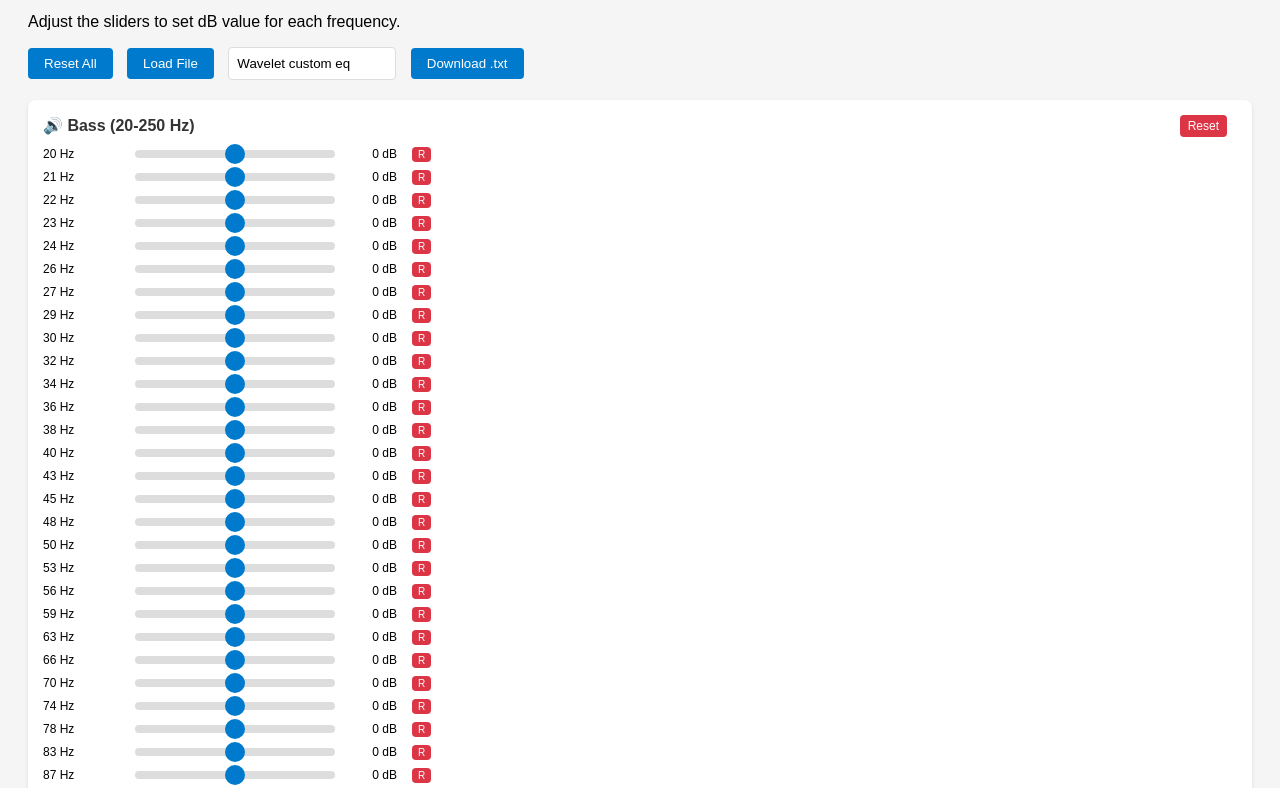
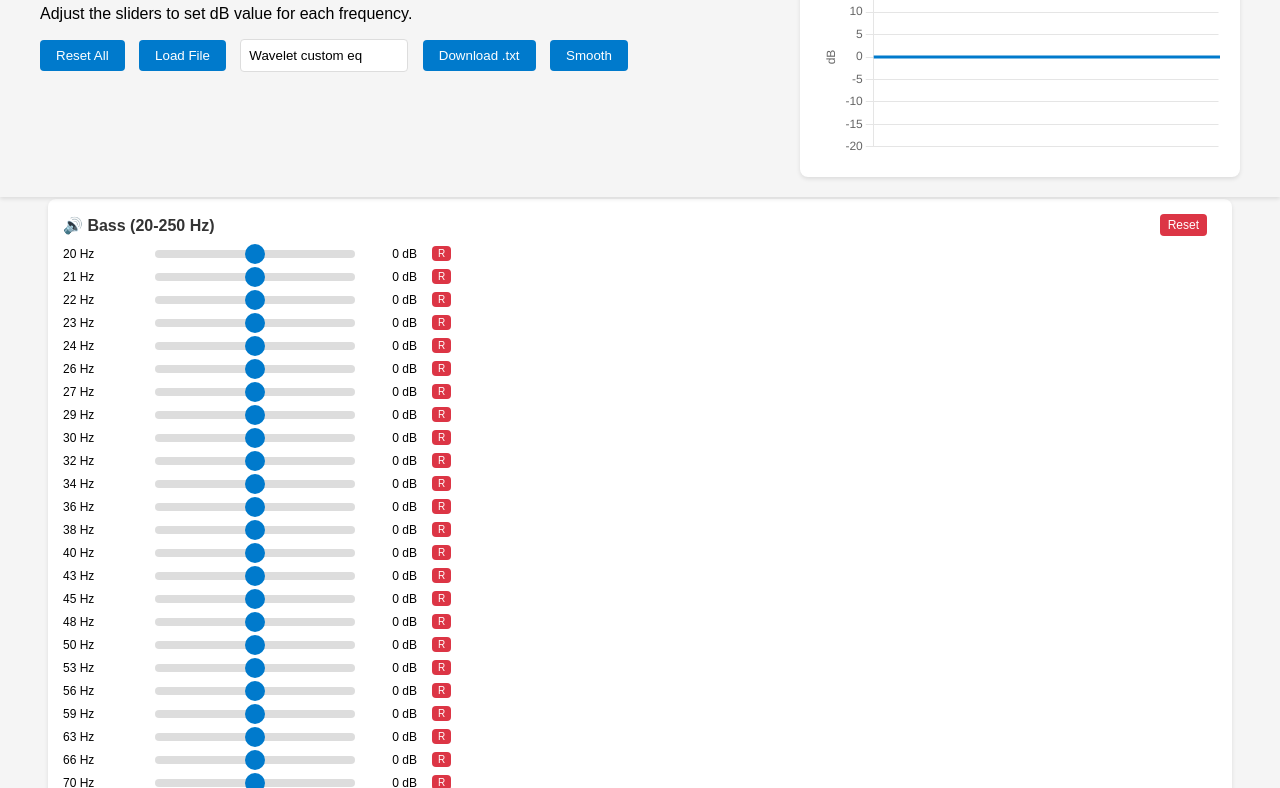
Before and after one commit to Dev-Arun7/eq, a plain HTML site: page index.html in a window 1280 px wide. Shown: the part 83-871 px from the top of the page. Drawn offline with nearby package versions, Linux system fonts and the light colour scheme.

Commit message:
v1.20 graph added, card scrolling also done

```diff
--- a/index.html
+++ b/index.html
@@ -3,6 +3,7 @@
 <head>
   <meta charset="UTF-8" />
   <meta name="viewport" content="width=device-width, initial-scale=1.0" />
+  <script src="https://cdn.jsdelivr.net/npm/chart.js"></script>
   <title>GraphicEQ Editor</title>
   <style>
     body {
@@ -111,9 +112,80 @@
       padding: 10px;
       font-family: monospace;
     }
+    .header-fixed {
+          position: fixed;
+          top: 0;
+          left: 0;
+          right: 0;
+          background: #f5f5f5;
+          padding: 20px;
+          z-index: 1000;
+          box-shadow: 0 2px 4px rgba(0,0,0,0.1);
+        }
+
+        .content-wrapper {
+          margin-top: 180px;
+        }
+    .header-content {
+        display: flex;
+        justify-content: space-between;
+        align-items: flex-start;
+        width: 100%;
+    }
+ .graph-container {
+        width: 400px;
+        height: 200px;
+        background: white;
+        border-radius: 8px;
+        padding: 20px;  /* Increased padding */
+        margin-left: 20px; /* Added margin */
+        box-shadow: 0 2px 4px rgba(0,0,0,0.1);
+    }
+
+    /* Add padding to header content */
+    .header-content {
+        display: flex;
+        justify-content: space-between;
+        align-items: flex-start;
+        width: 100%;
+        padding: 0 20px; /* Added padding */
+        max-width: 1200px; /* Added max-width */
+        margin: 0 auto; /* Center the content */
+    }
+
+    /* Adjust header fixed container */
+    .header-fixed {
+        position: fixed;
+        top: 0;
+        left: 0;
+        right: 0;
+        background: #f5f5f5;
+        padding: 20px 0; /* Changed padding */
+        z-index: 1000;
+        box-shadow: 0 2px 4px rgba(0,0,0,0.1);
+    }
+
+    /* Adjust the content wrapper margin */
+    .content-wrapper {
+        margin-top: 200px; /* Increased margin-top */
+        padding: 0 20px; /* Added padding */
+        max-width: 1200px; /* Added max-width */
+        margin-left: auto;
+        margin-right: auto;
+    }
+
+    /* Add responsive container for controls */
+    .controls-container {
+        flex: 1;
+        margin-right: 20px;
+        min-width: 300px;
+    }
 </style>
 </head>
 <body>
+<div class="header-fixed">
+    <div class="header-content">
+        <div class="controls-container">
             <h2>🎛️ GraphicEQ Editor for Wavelet</h2>
             <p>Adjust the sliders to set dB value for each frequency.</p>
 
@@ -123,8 +195,18 @@
                 <button class="btn" onclick="document.getElementById('fileInput').click()">Load File</button>
                 <input type="text" id="filename" placeholder="EQ Name" value="Wavelet custom eq">
                 <button class="btn" onclick="downloadTxt()">Download .txt</button>
+                <button class="btn" onclick="smoothEQ()">Smooth</button>
             </div>
-
+        </div>
+        <div class="graph-container">
+            <canvas id="eqGraph"></canvas>
+        </div>
+    </div>
+</div>
+<br>
+<br>
+<br>
+  <div class="content-wrapper">
     <div id="sliders"></div>
 
     <div class="output-section">
@@ -132,8 +214,11 @@
     <button class="btn" onclick="copyOutput()">Copy</button>
     <textarea id="output" readonly></textarea>
     </div>
+  </div>
+</body>
 
 <script>
+    // Frequency array
     const freqs = [
         20, 21, 22, 23, 24, 26, 27, 29, 30, 32, 34, 36, 38, 40,
         43, 45, 48, 50, 53, 56, 59, 63, 66, 70, 74, 78, 83, 87, 92, 97,
@@ -148,15 +233,55 @@
         13543, 14305, 15110, 15961, 16860, 17809, 18812, 19871
     ];
 
+    // DOM elements and initial values
     const slidersDiv = document.getElementById("sliders");
     const output = document.getElementById("output");
     let values = {};
+
+    // Initialize Chart.js
+    const ctx = document.getElementById('eqGraph').getContext('2d');
+    const chart = new Chart(ctx, {
+        type: 'line',
+        data: {
+            labels: freqs.map(f => f + ' Hz'),
+            datasets: [{
+                label: 'EQ Curve',
+                data: freqs.map(f => values[f] || 0),
+                borderColor: '#007acc',
+                tension: 0.4,
+                pointRadius: 0
+            }]
+        },
+        options: {
+            responsive: true,
+            maintainAspectRatio: false,
+            scales: {
+                y: {
+                    min: -20,
+                    max: 20,
+                    title: {
+                        display: true,
+                        text: 'dB'
+                    }
+                },
+                x: {
+                    display: false
+                }
+            },
+            plugins: {
+                legend: {
+                    display: false
+                }
+            }
+        }
+    });
 
     // Initialize all frequencies to 0
     freqs.forEach(freq => {
         values[freq] = 0;
     });
 
+    // Define frequency sections
     const sections = [
         { name: "🔊 Bass (20-250 Hz)", start: 0, end: 32 },
         { name: "🎵 Low Mids (250-500 Hz)", start: 32, end: 50 },
@@ -165,6 +290,17 @@
         { name: "🔔 Treble (8-20 kHz)", start: 108, end: freqs.length }
     ];
 
+    // Main update function for both text output and graph
+    function updateOutput() {
+        const eqString = freqs.map(f => `${f} ${values[f] || 0}`).join("; ");
+        output.value = `GraphicEQ: ${eqString}`;
+
+        // Update graph
+        chart.data.datasets[0].data = freqs.map(f => values[f] || 0);
+        chart.update('none');
+    }
+
+    // Create frequency sections and sliders
     sections.forEach((section, sectionIndex) => {
         const sectionDiv = document.createElement("div");
         sectionDiv.className = "freq-section";
@@ -232,11 +368,7 @@
         slidersDiv.appendChild(sectionDiv);
     });
 
-    function updateOutput() {
-      const eqString = freqs.map(f => `${f} ${values[f] || 0}`).join("; ");
-      output.value = `GraphicEQ: ${eqString}`;
-    }
-
+    // Reset functions
     function resetSection(sectionIndex) {
         const section = sections[sectionIndex];
         for (let i = section.start; i < section.end && i < freqs.length; i++) {
@@ -260,6 +392,7 @@
         updateOutput();
     }
 
+    // File operations
     function downloadTxt() {
         const filename = document.getElementById('filename').value || 'Wavelet custom eq';
         const content = output.value;
@@ -286,7 +419,6 @@
     }
 
     function parseAndLoadEQ(content) {
-      // Extract GraphicEQ data from content
         const graphicEQMatch = content.match(/GraphicEQ:\s*(.+)/);
         if (!graphicEQMatch) {
             alert('No GraphicEQ data found in file');
@@ -314,11 +446,37 @@
         updateOutput();
     }
 
+    // Utility functions
     function copyOutput() {
         output.select();
         document.execCommand('copy');
     }
 
+    function smoothEQ() {
+        const smoothedValues = {...values};
+
+        for (let i = 1; i < freqs.length - 1; i++) {
+            const prevFreq = freqs[i-1];
+            const currentFreq = freqs[i];
+            const nextFreq = freqs[i+1];
+
+            const avgValue = (values[prevFreq] + values[currentFreq] + values[nextFreq]) / 3;
+            smoothedValues[currentFreq] = parseFloat(avgValue.toFixed(1));
+        }
+
+        freqs.forEach(freq => {
+            const slider = document.querySelector(`input[data-freq="${freq}"]`);
+            if (slider) {
+                slider.value = smoothedValues[freq];
+                values[freq] = smoothedValues[freq];
+                slider.nextElementSibling.textContent = smoothedValues[freq] + " dB";
+            }
+        });
+
+        updateOutput();
+    }
+
+    // Keyboard shortcuts
     document.addEventListener('keydown', (e) => {
         if (e.code === 'Space' && document.activeElement.classList.contains('slider')) {
             e.preventDefault();
@@ -330,8 +488,12 @@
         }
     });
 
+    // Initial update
     updateOutput();
 </script>
+
+
+
 </body>
 </html>
 
```
Lines whose indentation alone changed are shown as unchanged.
